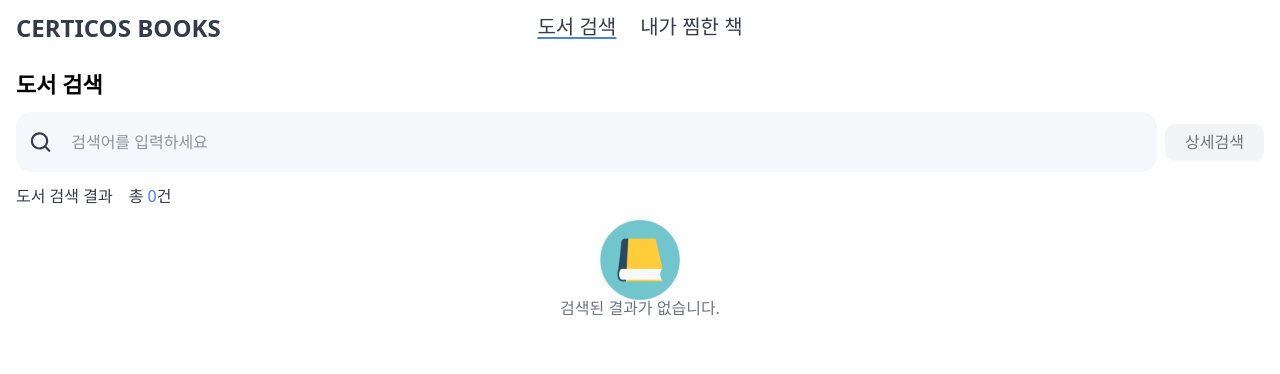
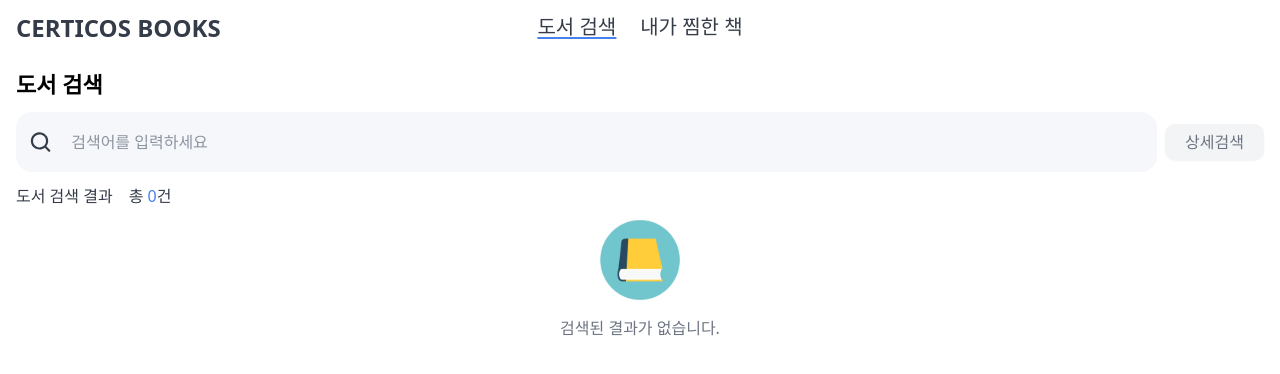
Before and after one commit to 0420syj/cdri-books-wan-sim, a Next.js app: page / in a window 1280 px wide. Shown: the top 374 px of the page. Built offline with nearby package versions, Linux system fonts and the light colour scheme.

Commit message:
fix: 검색 결과 없음 UI 수정

```diff
--- a/src/components/book/no-result.tsx
+++ b/src/components/book/no-result.tsx
@@ -3,7 +3,7 @@
 
 export default function NoResult() {
   return (
-    <div className="flex flex-col items-center justify-center">
+    <div className="flex flex-col items-center justify-center gap-5">
       <Icon icon="icon-book" size={80} />
       <Caption className="text-text-secondary">검색된 결과가 없습니다.</Caption>
     </div>
```
